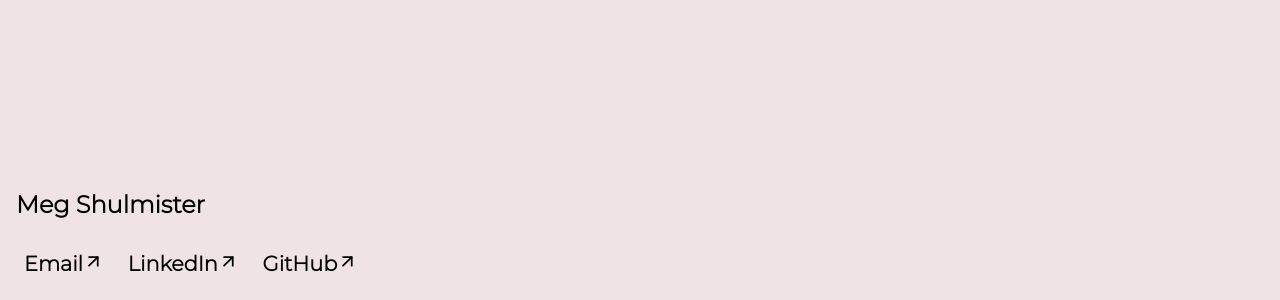
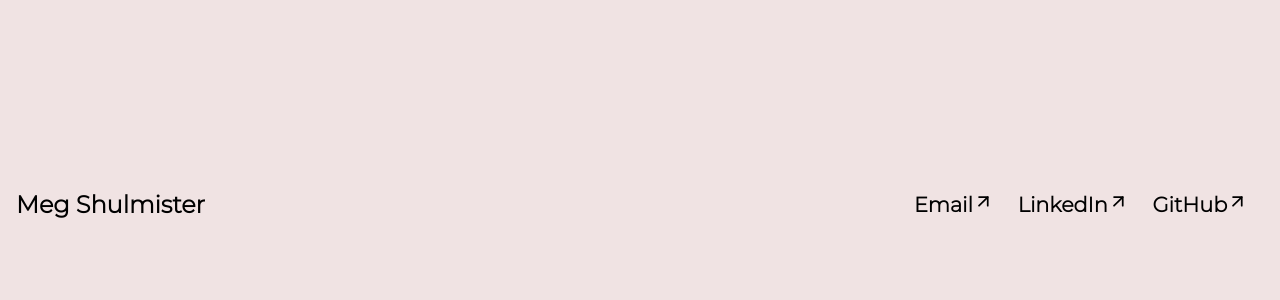
Before and after one commit to earthlymeg/portfolio-v2, a React (Create React App) app: page / in a window 1280 px wide. Shown: the part 2084-2384 px from the top of the page. After the commit the page ends 2343 px from the top, so only its background shows below. Built offline with nearby package versions, Linux system fonts and the light colour scheme.

Commit message:
styling footer

```diff
--- a/src/styles/footer.css
+++ b/src/styles/footer.css
@@ -4,6 +4,7 @@
   display: flex;
   flex-direction: column;
   bottom: 0;
+  clear: both;
 }
 .footer a {
   font-weight: 1000;
@@ -29,22 +30,32 @@
 }
 
 @media only screen and (min-device-width: 768px) and (-webkit-min-device-pixel-ratio: 1) {
-  footer {
+  .footer {
     flex-direction: row;
-    align-items: baseline;
-    /* margin-left: 2rem; */
+    align-items: center;
+    justify-content: space-between;
   }
 
   .footer h3 {
     font-size: 1.5rem;
     font-weight: 700;
-    display: inline-block !important;
+    display: inline !important;
+    float: left !important;
     width: fit-content;
+
   }
 
   .footer-btns{
     width: fit-content;
-    display: inline-block !important;
+    display: inline !important;
+    max-height: fit-content;
+    float: right;
+
+  }
+
+  .footer button {
+
+    padding: 1;
   }
 
   .footer a {
```
